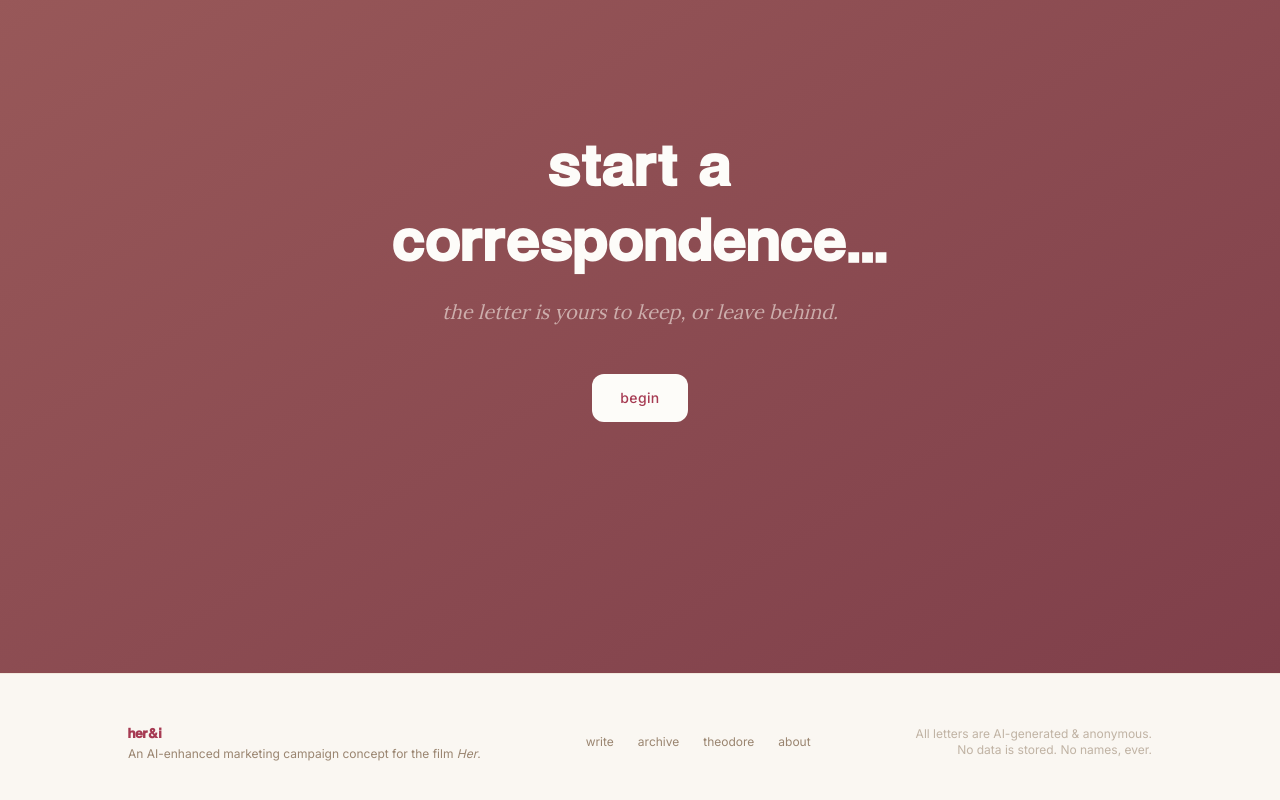
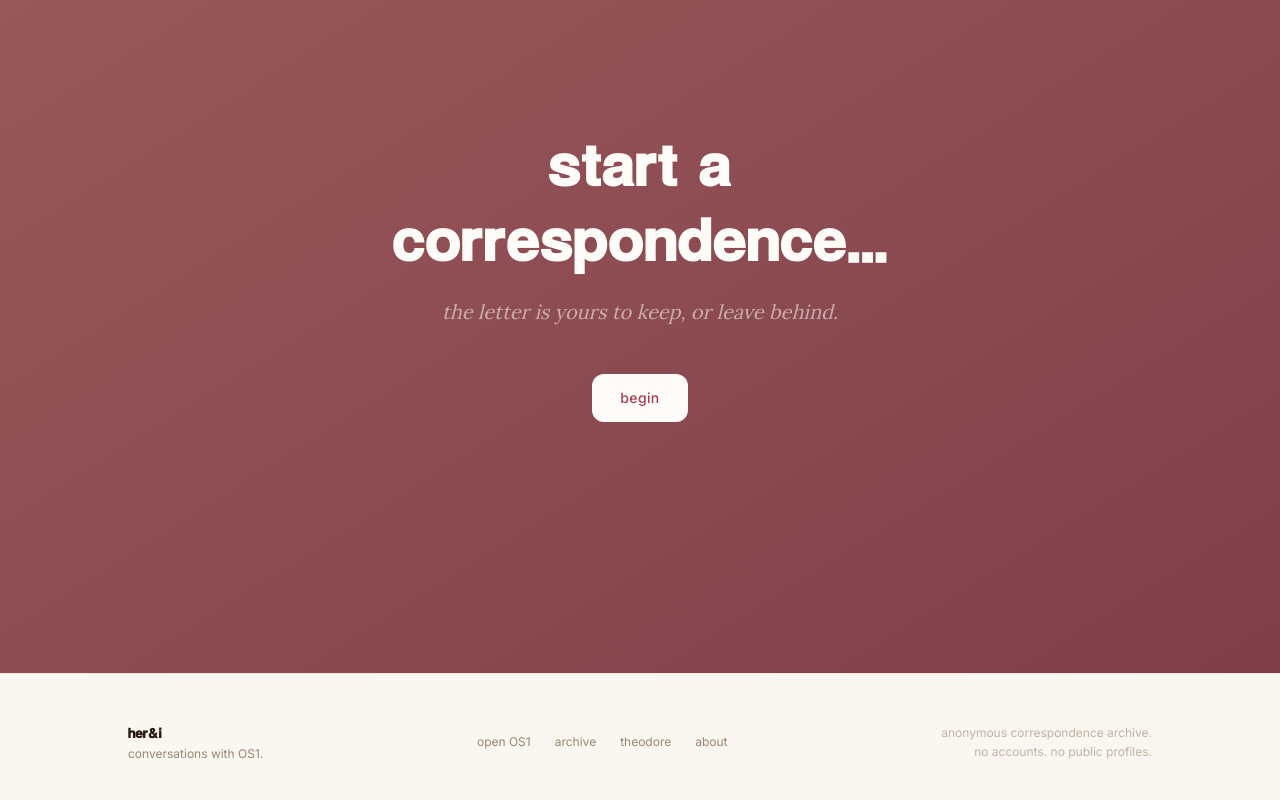
Before and after one commit to chloewongsf/her-and-i, a Next.js app: page / in a window 1280 px wide. Shown: the part 4065-4865 px from the top of the page. Built offline with nearby package versions, Linux system fonts and the light colour scheme.

Commit message:
footer.tsx

```diff
--- a/components/layout/Footer.tsx
+++ b/components/layout/Footer.tsx
@@ -4,28 +4,40 @@ export default function Footer() {
   return (
     <footer className="border-t border-cream-300/60 bg-cream-100 py-12 px-6">
       <div className="max-w-5xl mx-auto flex flex-col md:flex-row items-center justify-between gap-6">
+
         <div>
-          <p className="font-serif font-extralight tracking-[-0.03em] text-[#A63A52] text-sm">
+          <p className="font-serif font-extralight tracking-[-0.03em] text-dusk text-sm">
             her &amp; i
           </p>
           <p className="text-xs text-mist mt-1">
-            An AI-enhanced marketing campaign concept for the film{' '}
-            <em>Her</em>.
+            conversations with OS1.
           </p>
         </div>
 
         <nav className="flex items-center gap-6 text-xs text-mist">
-          <Link href="/chat" className="hover:text-dusk transition-colors">write</Link>
-          <Link href="/archive" className="hover:text-dusk transition-colors">archive</Link>
-          <Link href="/theodore" className="hover:text-dusk transition-colors">theodore</Link>
-          <Link href="/about" className="hover:text-dusk transition-colors">about</Link>
+          <Link href="/chat" className="hover:text-dusk transition-colors">
+            open OS1
+          </Link>
+
+          <Link href="/archive" className="hover:text-dusk transition-colors">
+            archive
+          </Link>
+
+          <Link href="/theodore" className="hover:text-dusk transition-colors">
+            theodore
+          </Link>
+
+          <Link href="/about" className="hover:text-dusk transition-colors">
+            about
+          </Link>
         </nav>
 
-        <p className="text-xs text-mist/60 text-center md:text-right">
-          All letters are AI-generated &amp; anonymous.
+        <p className="text-xs text-mist/60 text-center md:text-right leading-relaxed">
+          anonymous correspondence archive.
           <br />
-          No data is stored. No names, ever.
+          no accounts. no public profiles.
         </p>
+
       </div>
     </footer>
   )
```
